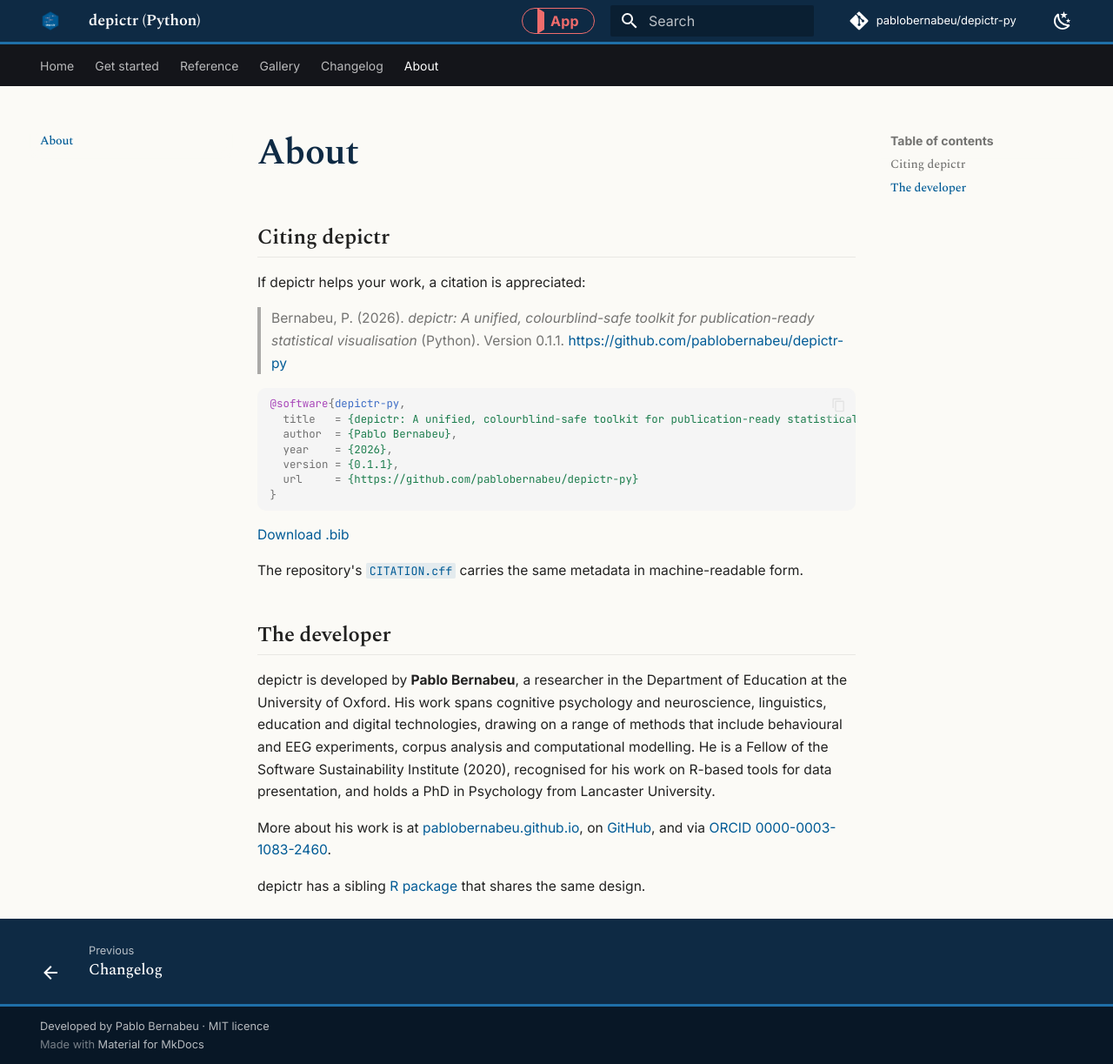
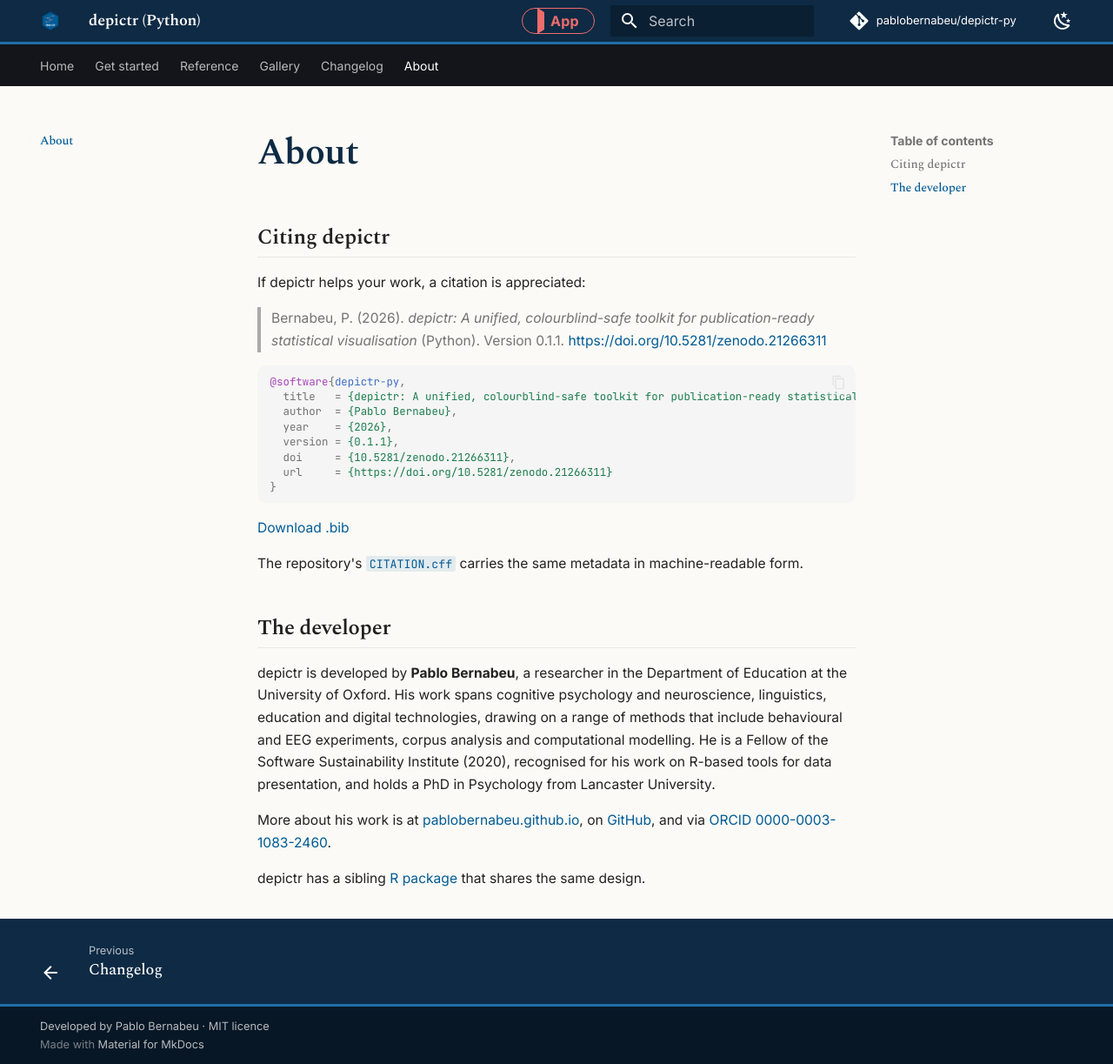
Before and after one commit to pablobernabeu/depictr-py, an MkDocs documentation site: the page built from docs/about.md, in a window 1280 px wide and 1223 px high. Shown: the whole window at 87% size. Built offline with MkDocs 1.6.1 and Material for MkDocs 9.7.7, drawn with Linux system fonts in a browser that asks for light colours; comment, search, counter and statistics services are not loaded.

Commit message:
Add the Zenodo concept DOI to the package citation
10.5281/zenodo.21266311 (all versions), minted from the v0.1.1 release.

Co-Authored-By: Claude Opus 4.8 <noreply@anthropic.com>

````diff
--- a/docs/about.md
+++ b/docs/about.md
@@ -6,7 +6,7 @@ If depictr helps your work, a citation is appreciated:
 
 > Bernabeu, P. (2026). *depictr: A unified, colourblind-safe toolkit for
 > publication-ready statistical visualisation* (Python). Version 0.1.1.
-> <https://github.com/pablobernabeu/depictr-py>
+> <https://doi.org/10.5281/zenodo.21266311>
 
 ```bibtex
 @software{depictr-py,
@@ -14,11 +14,12 @@ If depictr helps your work, a citation is appreciated:
   author  = {Pablo Bernabeu},
   year    = {2026},
   version = {0.1.1},
-  url     = {https://github.com/pablobernabeu/depictr-py}
+  doi     = {10.5281/zenodo.21266311},
+  url     = {https://doi.org/10.5281/zenodo.21266311}
 }
 ```
 
-<p><a download="depictr-py.bib" href="data:application/x-bibtex;charset=utf-8,%40software%7Bdepictr-py%2C%0A%20%20title%20%20%20%3D%20%7Bdepictr%3A%20A%20unified%2C%20colourblind-safe%20toolkit%20for%20publication-ready%20statistical%20visualisation%20%28Python%29%7D%2C%0A%20%20author%20%20%3D%20%7BPablo%20Bernabeu%7D%2C%0A%20%20year%20%20%20%20%3D%20%7B2026%7D%2C%0A%20%20version%20%3D%20%7B0.1.1%7D%2C%0A%20%20url%20%20%20%20%20%3D%20%7Bhttps%3A%2F%2Fgithub.com%2Fpablobernabeu%2Fdepictr-py%7D%0A%7D">Download .bib</a></p>
+<p><a download="depictr-py.bib" href="data:application/x-bibtex;charset=utf-8,%40software%7Bdepictr-py%2C%0A%20%20title%20%20%20%3D%20%7Bdepictr%3A%20A%20unified%2C%20colourblind-safe%20toolkit%20for%20publication-ready%20statistical%20visualisation%20%28Python%29%7D%2C%0A%20%20author%20%20%3D%20%7BPablo%20Bernabeu%7D%2C%0A%20%20year%20%20%20%20%3D%20%7B2026%7D%2C%0A%20%20version%20%3D%20%7B0.1.1%7D%2C%0A%20%20doi%20%20%20%20%20%3D%20%7B10.5281%2Fzenodo.21266311%7D%2C%0A%20%20url%20%20%20%20%20%3D%20%7Bhttps%3A%2F%2Fdoi.org%2F10.5281%2Fzenodo.21266311%7D%0A%7D">Download .bib</a></p>
 
 The repository's
 [`CITATION.cff`](https://github.com/pablobernabeu/depictr-py/blob/main/CITATION.cff)
````
Also changed, not shown: README.md (+1 -0 lines), 1 other file.
